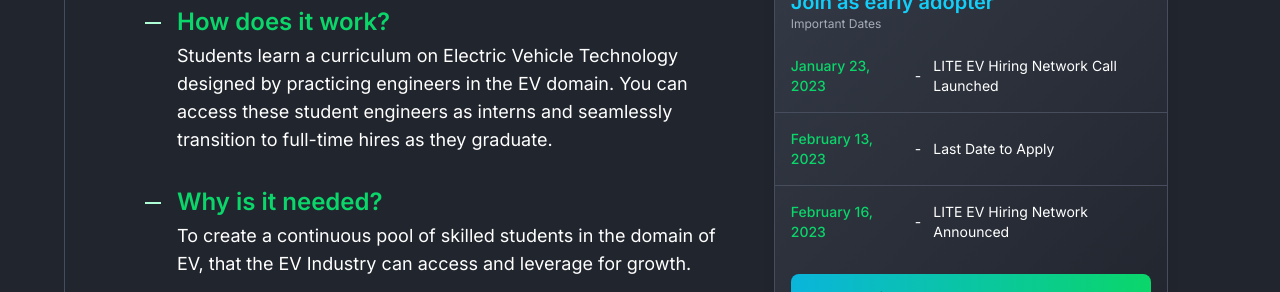
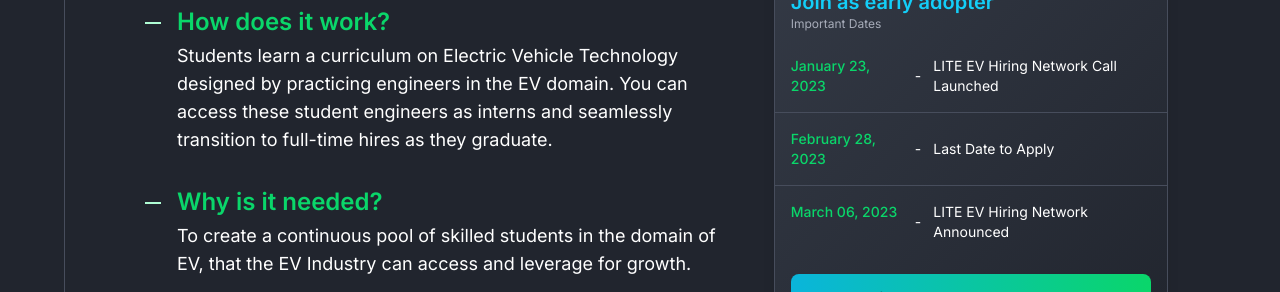
Before and after one commit to reenas/ev.pupilfirst.org, a Next.js app: page /hiring-network in a window 1280 px wide. Shown: the part 1020-1312 px from the top of the page. Built offline with nearby package versions, Linux system fonts and the light colour scheme.

Commit message:
Update hiring-network.js (#22)

```diff
--- a/pages/hiring-network.js
+++ b/pages/hiring-network.js
@@ -238,11 +238,11 @@ export default function Page() {
                         content="LITE EV Hiring Network Call Launched"
                       />
                       <DateAndContent
-                        date="February 13, 2023"
+                        date="February 28, 2023"
                         content=" Last Date to Apply"
                       />
                       <DateAndContent
-                        date="February 16, 2023"
+                        date="March 06, 2023"
                         content="LITE EV Hiring Network Announced"
                       />
                     </div>
@@ -378,11 +378,11 @@ export default function Page() {
               content="LITE EV Hiring Network Call Launched"
             />
             <DateAndContent
-              date="February 13, 2023"
+              date="February 28, 2023"
               content="Last Date to Apply"
             />
             <DateAndContent
-              date="February 16, 2023"
+              date="March 06, 2023"
               content="LITE EV Hiring Network Announced"
             />
           </div>
```
